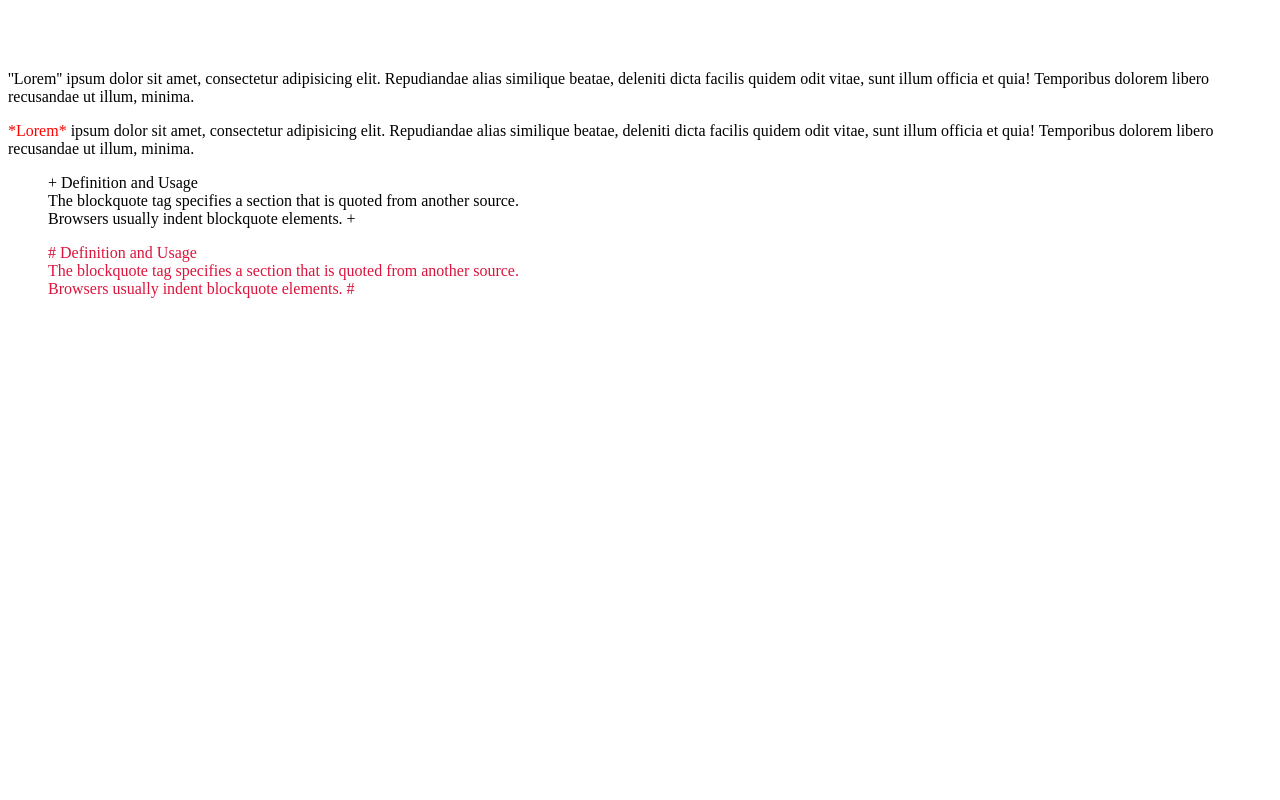
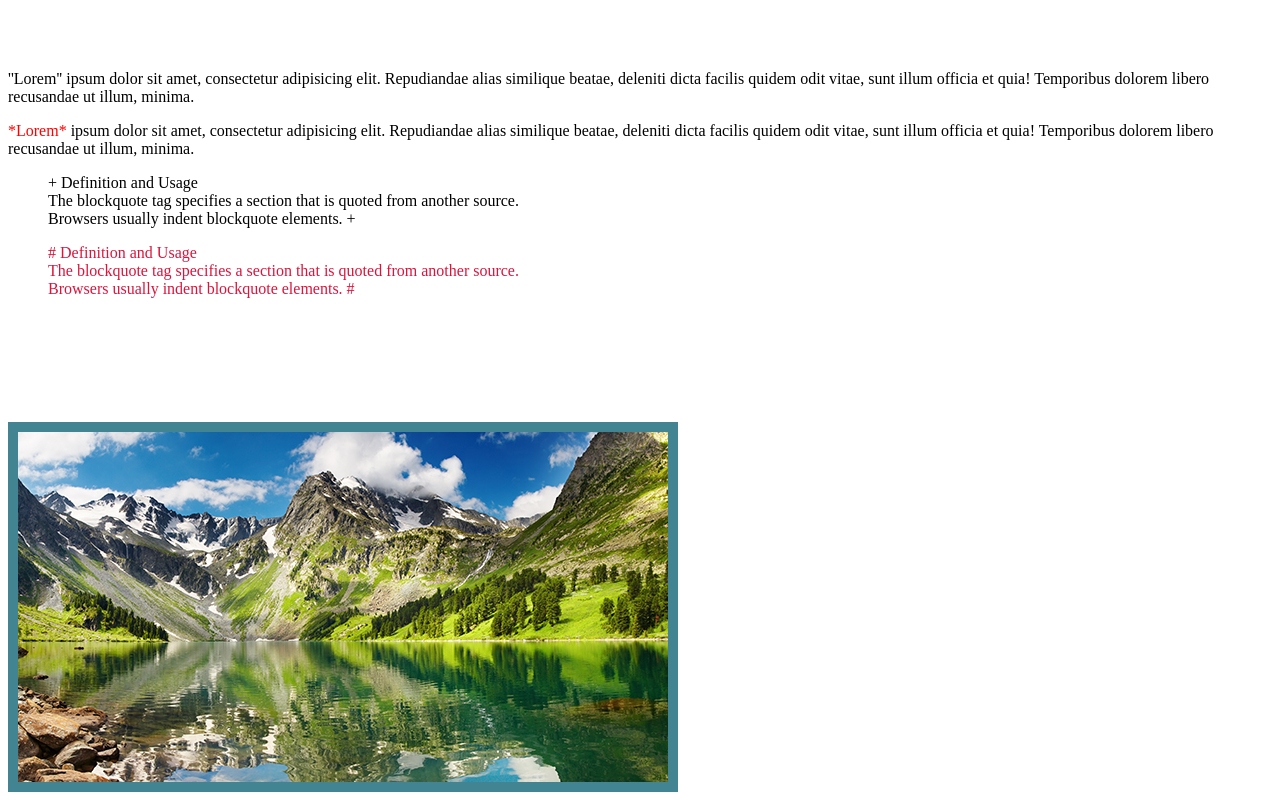
Before and after one commit to jerry75PL/snipets, a plain HTML site: page index.html in a window 1280 px wide. Shown: the part 1431-2231 px from the top of the page. Before the commit the page ends 1843 px from the top, so only its background shows below. Drawn offline with Linux system fonts and the light colour scheme.

Commit message:
zoom-box /overflow-hidden content nie wyjdzie poza div

```diff
--- a/css/style.css
+++ b/css/style.css
@@ -147,18 +147,39 @@ blockquote:lang(en) {
     color: crimson;
 }
 
+
 /*Stopka strony przypięta do dolnej krawędzi przeglądarki*/
 
-.copyright{
+.copyright {
     background-color: darkgrey;
     margin: 0;
     padding: 0;
 }
 
-footer{
+footer {
     position: fixed;
     width: 100%;
     bottom: 0;
     margin: 0;
     padding: 0;
-  }
+}
+
+
+/*Powiększanie zdjęcia w tle po najechaniu myszką*/
+
+.zoom-box {
+    position: relative;
+    width: 670px;
+    height: 370px;
+    border: #438493 solid 10px;
+    overflow: hidden;
+}
+
+.zoom-back {
+    position: absolute;
+    margin: 0;
+}
+
+.zoom-back img:hover {
+    transform: scale(1.5);
+}
--- a/index.html
+++ b/index.html
@@ -91,6 +91,13 @@ wygląd *cytowany tekst*, a dla innych języków "cytowany tekst"-->
         <p class="copyright">Copyright &#169; Jan Nowak 2017</p>
     </footer>
 
+    <br>
+    <!--Powiększanie zdjęcia w tle po najechaniu myszką-->
+
+    <div class="zoom-box"><figure class="zoom-back"><img src="img/image4.jpg"></figure></div>
+
+
+
 
 </body>
 
```
Also changed, not shown: img/image1.jpg (added), img/image2.jpg (added), img/image3.jpg (added), img/image4.jpg (added), img/image5.jpg (added), img/image6.jpg (added).
